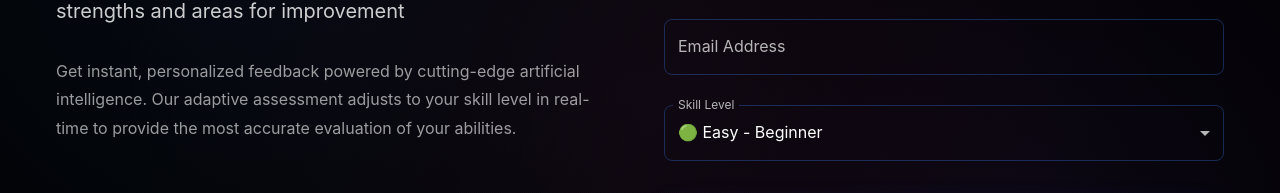
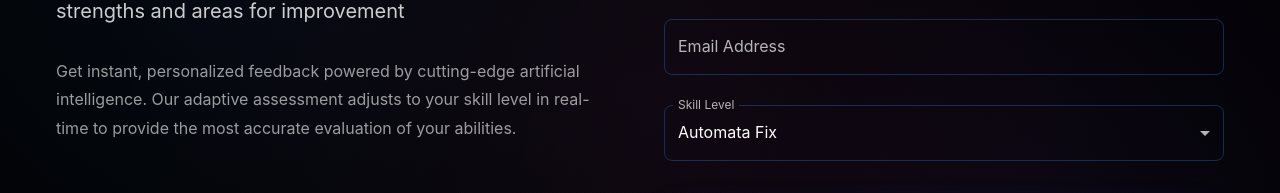
Before and after one commit to NeovedaTech/code-ide-ui, a Next.js app: page / in a window 1280 px wide. Shown: the part 310-503 px from the top of the page. Built offline with nearby package versions, Linux system fonts and the light colour scheme; no server answers.

Commit message:
UI Options changed

```diff
--- a/app/page.tsx
+++ b/app/page.tsx
@@ -422,8 +422,8 @@ export default function Page() {
                       },
                     }}
                   >
-                    <MenuItem value="easy">🟢 Easy - Beginner</MenuItem>
-                    <MenuItem value="medium">🟡 Medium - Intermediate</MenuItem>
+                    <MenuItem value="easy">Automata Fix</MenuItem>
+                    <MenuItem value="medium">Automata</MenuItem>
                   </Select>
                 </FormControl>
 
```
